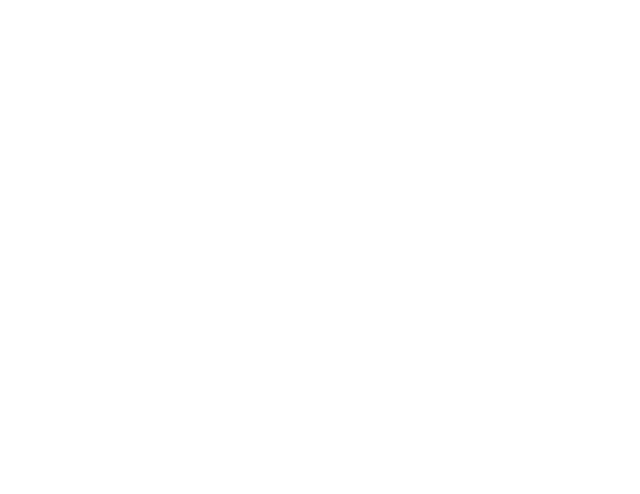
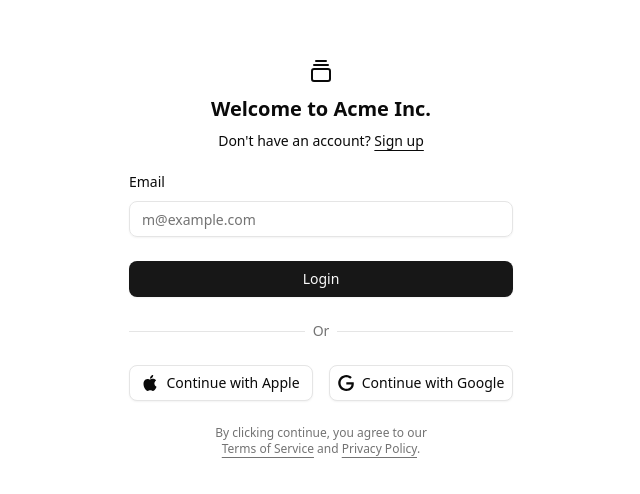
Before and after one commit to theharoldroyce/teknokrat_hirams, a Next.js app: page / in a window 1280 px wide. Shown: the part 144-638 px from the top of the page, without its empty margins (319-959 px from the left). Built offline with nearby package versions, Linux system fonts and the light colour scheme.

Commit message:
login page added

```diff
--- a/app/page.js
+++ b/app/page.js
@@ -1,12 +1,12 @@
 import Image from "next/image";
 import { Button } from "@/components/ui/button"
 import LoginPage from "./login/page";
-import { LoginForm } from "@/components/login-form";
+
 
 export default function Home() {
   return (
     <div>
-
+      <LoginPage />
     </div>
   );
 }
--- a/components/login-form.jsx
+++ b/components/login-form.jsx
@@ -21,14 +21,14 @@
               <span className="sr-only">Acme Inc.</span>
             </a>
             <h1 className="text-xl font-bold">Welcome to Acme Inc.</h1>
-           /*
+
            <div className="text-center text-sm">
               Don&apos;t have an account?{" "}
               <a href="#" className="underline underline-offset-4">
                 Sign up
               </a>
             </div>
-            */
+
           </div>
           <div className="flex flex-col gap-6">
             <div className="grid gap-3">
```
